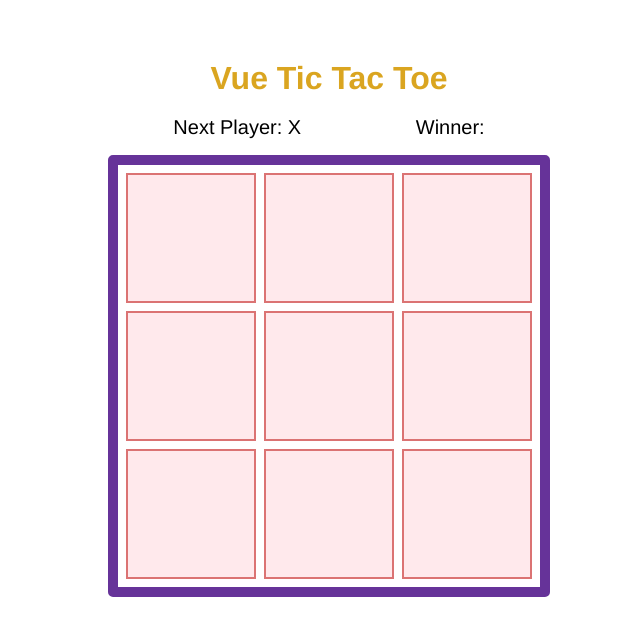
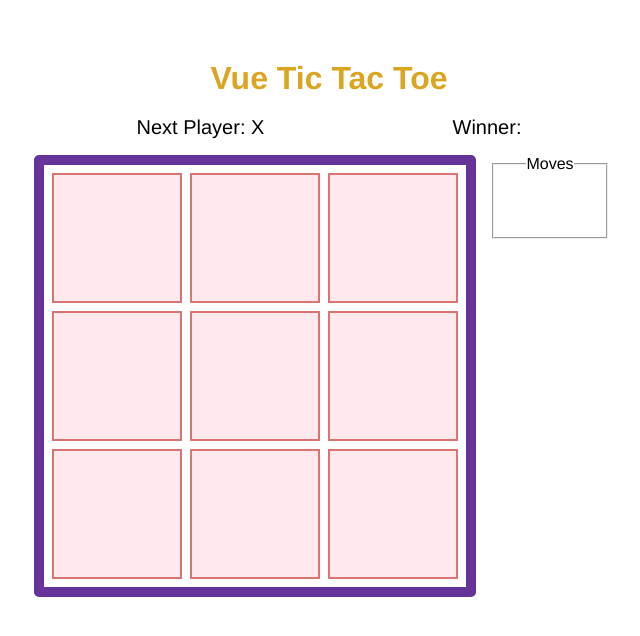
Before and after one commit to railsstudent/vue-tic-tac-toe, a Vue app: page / in a window 1280 px wide. Shown: the top 636 px of the page, without its empty margins (311-951 px from the left). Built offline with nearby package versions, Linux system fonts and the light colour scheme.

Commit message:
wip: history of moves
Signed-off-by: Connie Leung <cleung334@gmail.com>

```diff
--- a/package.json
+++ b/package.json
@@ -7,7 +7,8 @@
     "build": "vue-cli-service build",
     "test:unit": "vue-cli-service test:unit",
     "test:e2e": "vue-cli-service test:e2e",
-    "lint": "vue-cli-service lint"
+    "lint": "vue-cli-service lint",
+    "build-netlify": "NODE_ENV=netlify vue-cli-service build"
   },
   "dependencies": {
     "core-js": "^3.6.5",
--- a/src/components/Game.vue
+++ b/src/components/Game.vue
@@ -4,14 +4,21 @@
     <div class="info-container">
       <p class="info">Next Player: {{ nextPlayer }}</p>
       <p class="info">Winner: {{ winner }}</p>
-      <button @click="startGame" v-if="endGame">New Game</button>
     </div>
+    <div class="main-container">
       <Board
         :nextPlayer="nextPlayer"
         :endGame="endGame"
         @changePlayer="changePlayer"
         @announcementWinner="announceWinner"
       ></Board>
+      <div class="button-container">
+        <button @click="startGame" v-if="endGame">New Game</button>
+        <fieldset class="moves">
+          <legend>Moves</legend>
+        </fieldset>
+      </div>
+    </div>
   </div>
 </template>
 
@@ -77,11 +84,6 @@ h1 {
   display: block;
   padding: 0 1rem;
 
-  .board {
-    border: 10px solid rebeccapurple;
-    border-radius: 5px;
-  }
-
   p.info {
     font-size: 1.25rem;
     margin-bottom: 0.5rem;
@@ -93,10 +95,30 @@ h1 {
     padding: 0.5rem;
   }
 
+  .main-container {
+    display: flex;
+
+    .board {
+      border: 10px solid rebeccapurple;
+      border-radius: 5px;
+    }
+
+    .button-container {
+      padding-left: 1rem;
+      padding-right: 1rem;
+
       button {
         padding: 0.5rem;
+        margin-bottom: 10px;
+        font-size: 1rem;
         border-radius: 10px;
         background: lightblue;
+      }
+
+      .moves {
+        padding: 2rem;
+      }
+    }
   }
 }
 
```
Lines whose indentation alone changed are shown as unchanged.
